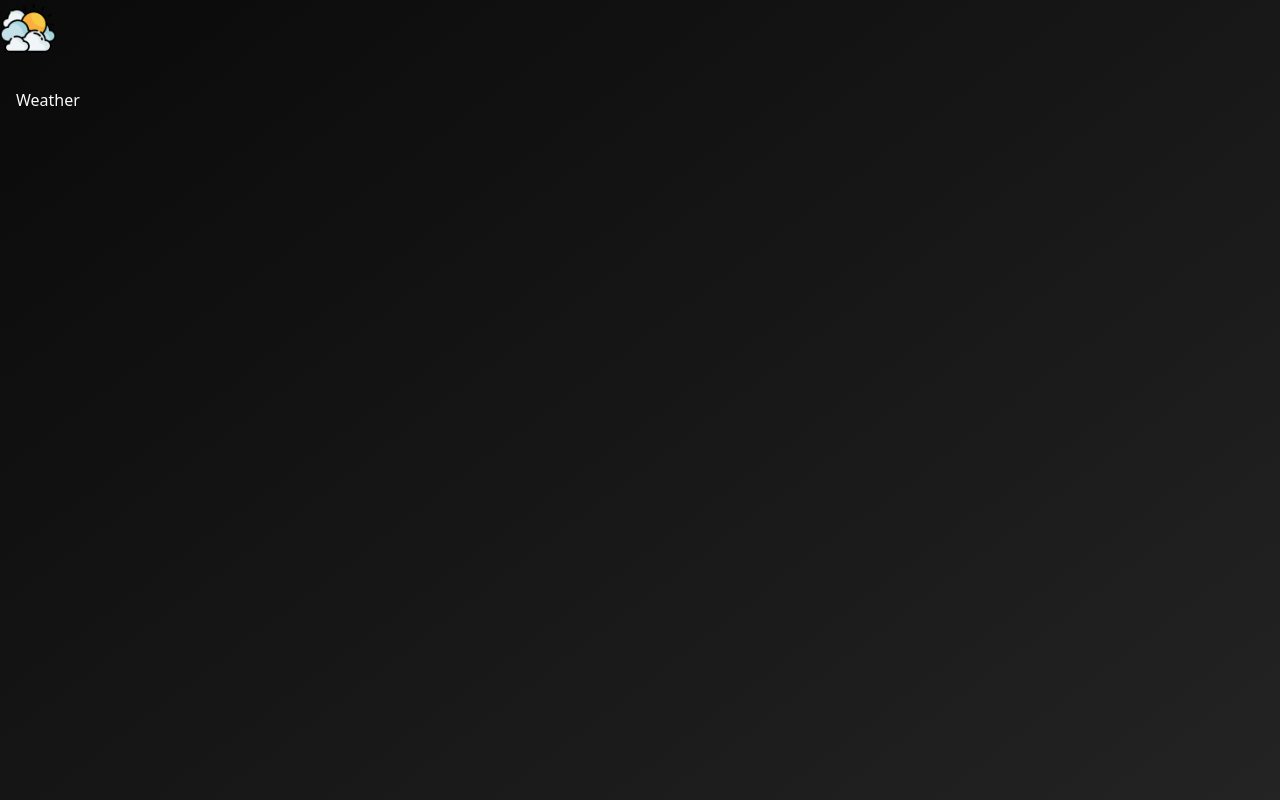
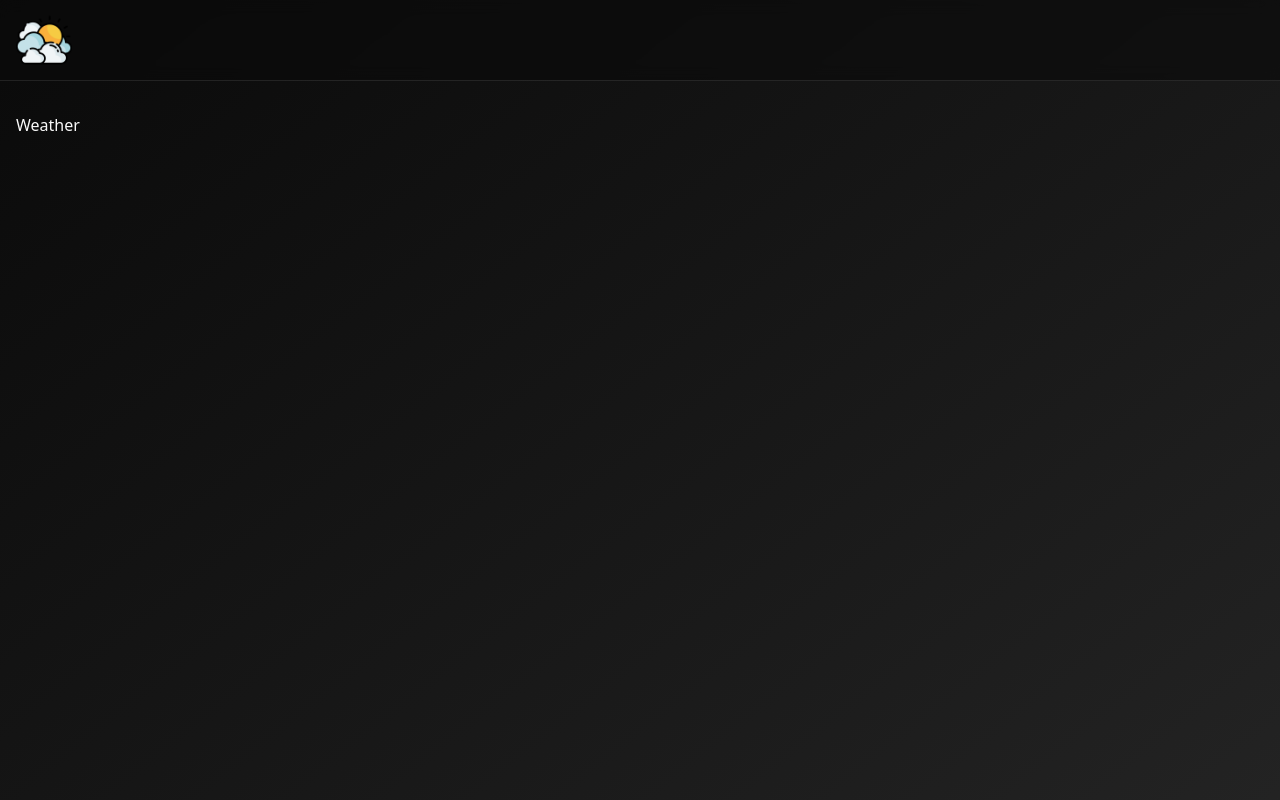
Before and after one commit to Diksha0608/WeatherApp, a React (Vite) app: page / in a window 1280 px wide. Shown: the top 800 px of the page. Built offline with nearby package versions, Linux system fonts and the light colour scheme.

Commit message:
working on styling

```diff
--- a/src/components/Header.tsx
+++ b/src/components/Header.tsx
@@ -1,13 +1,18 @@
-import React from 'react'
 import { Link } from 'react-router-dom'
 
 const Header = () => {
   return (
-   <header>
-    <div>
+   <header className='sticky top-0 z-50 w-full border-b
+    bg-background/95 backdrop-blur py-2
+    supports-[backdrop-filter]:bg-background/60'>
+    <div  className='container mx-auto flex h-16 items-center justify-between px-4'>
         <Link to={'/'}>
         <img src="/logo.png" alt="climete logo" className='h-14' />
         </Link>
+        <div>
+            {/* theme toggle */}
+        </div>
+
     </div>
    </header>
   )
```
